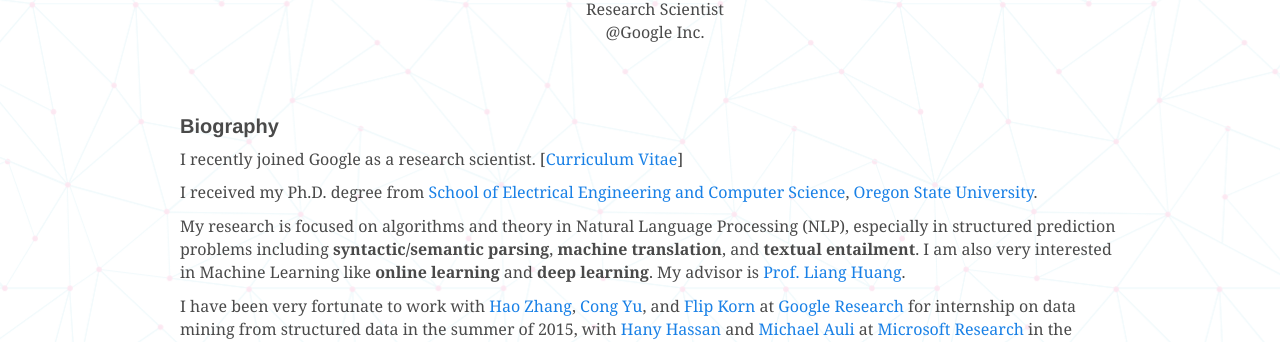
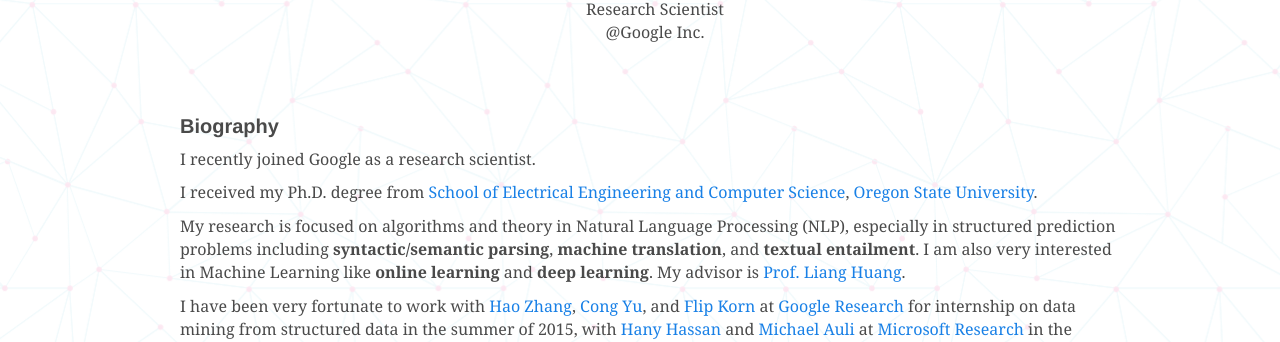
Before and after one commit to kaayy/kaayy.github.io, a Jekyll site: the page built from index.md, in a window 1280 px wide. Shown: the part 284-626 px from the top of the page. Built offline with Jekyll 4.4.1, drawn with Linux system fonts in a browser that asks for light colours; nearby versions of some CDN libraries.

Commit message:
Update index.md

```diff
--- a/index.md
+++ b/index.md
@@ -21,7 +21,7 @@
 
 #### Biography
 
-I recently joined Google as a research scientist. [[Curriculum Vitae](kaizhao_cv.pdf)]
+I recently joined Google as a research scientist.
 
 I received my Ph.D. degree from [School of Electrical Engineering and Computer Science](http://eecs.oregonstate.edu/), [Oregon State University](http://www.oregonstate.edu).
 
```
